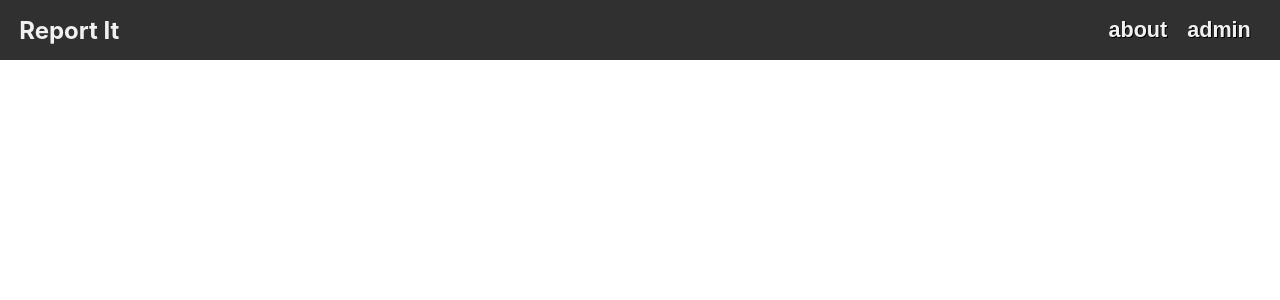
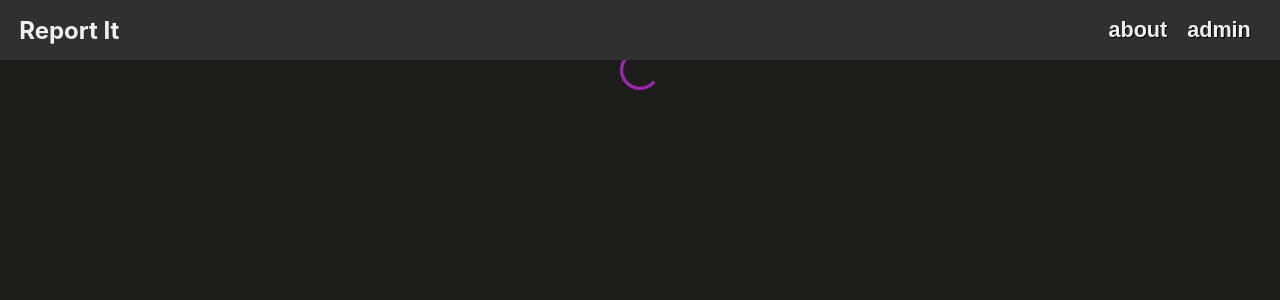
Before and after one commit to Tfauves/ReportItFrontEnd, a React (Create React App) app: page /profileAd in a window 1280 px wide. Shown: the top 300 px of the page. Built offline with nearby package versions, Linux system fonts and the light colour scheme.

Commit message:
profile address component

```diff
--- a/src/components/Auth/NewUserForm.js
+++ b/src/components/Auth/NewUserForm.js
@@ -5,7 +5,6 @@ import InlineInputContainer from "../common/InlineInputContainer";
 import Input from "../common/Input";
 import Box from "@mui/material/Box";
 import Link from "@mui/material/Link";
-import { LinkOffRounded } from "@mui/icons-material";
 
 const NewUserForm = (props) => {
   const { query, updateForm, onSubmit } = props;
@@ -65,7 +64,6 @@ const NewUserForm = (props) => {
             value={query.zipcode}
           />
         </InlineInputContainer>
-
         <InlineInputContainer>
           <p
             style={{
--- a/src/components/Auth/Register.js
+++ b/src/components/Auth/Register.js
@@ -47,13 +47,13 @@ const Register = () => {
     try {
       const res = await axios.post(`${host}/api/auth/signin`, data);
       // alert(res.data.token);
-      createDeveloper(data, res.data.token);
+      createNewUser(data, res.data.token);
     } catch (err) {
       alert(err.response.data.message);
     }
   };
 
-  const createDeveloper = async (data, token) => {
+  const createNewUser = async (data, token) => {
     data.email = data.username;
     try {
       const res = await axios.post(`${host}/api/profile`, data, {
@@ -64,7 +64,7 @@ const Register = () => {
       console.log(res.data);
       setAuth({ token, profile: res.data });
       alert(res.data.id);
-      navigate("/profile");
+      navigate(`/profile/${res.data.id}`);
     } catch (err) {
       alert(err.response.data.message);
     }
--- /dev/null
+++ b/src/components/Profile/ProfileAddress.js
@@ -0,0 +1,61 @@
+import React, { useState, useContext, useEffect } from "react";
+import axios from "axios";
+import { AuthContext } from "../Providers/AuthProvider";
+import { useParams } from "react-router-dom";
+import { apiHost } from "../../config";
+import { CircularProgress } from "@mui/material";
+
+const ProfileAddress = (props) => {
+  const params = useParams();
+  const [loading, setLoading] = useState(true);
+  const [auth] = useContext(AuthContext);
+  const [owner, setOwner] = useState({
+    zip: params.zipcode,
+  });
+
+  useEffect(() => {
+    console.log(owner.id);
+    const _fetchAddress = async () => {
+      const response = await axios.get(
+        `${apiHost}/api/profile/address/${owner.zip}`,
+        {
+          headers: {
+            Authorization: `Bearer ${auth.token}`,
+          },
+        }
+      );
+      console.log(response.data);
+      setOwner(response.data);
+      setLoading(false);
+    };
+    setLoading(true);
+    if (!auth.token) {
+      return;
+    }
+    _fetchAddress();
+  }, [auth]);
+
+  const displayAddress = () => {
+    return (
+      <div>
+        <h1>{owner.zip}</h1>
+      </div>
+    );
+  };
+
+  return (
+    <div
+      style={{
+        backgroundColor: "#1c1c1b",
+        display: "flex",
+        flex: "1",
+        flexDirection: "column",
+        alignItems: "center",
+        minHeight: "100vh",
+      }}
+    >
+      {loading ? <CircularProgress color="secondary" /> : displayAddress()}
+    </div>
+  );
+};
+export default ProfileAddress;
--- a/src/components/Routers/AppRouter.js
+++ b/src/components/Routers/AppRouter.js
@@ -8,6 +8,7 @@ import Profile from "../Profile/Profile";
 import Landing from "../Home/Landing";
 import About from "../About";
 import AdminView from "../Profile/AdminView";
+import ProfileAddress from "../Profile/ProfileAddress";
 
 const AppRouter = () => {
   return (
@@ -22,6 +23,7 @@ const AppRouter = () => {
           <Route path="/about" element={<About />} />
           <Route path="/admin" element={<AdminView />} />
           <Route path="/logout" element={<Logout />} />
+          <Route path="/profileAd" element={<ProfileAddress />} />
         </Routes>
       </div>
     </div>
```
